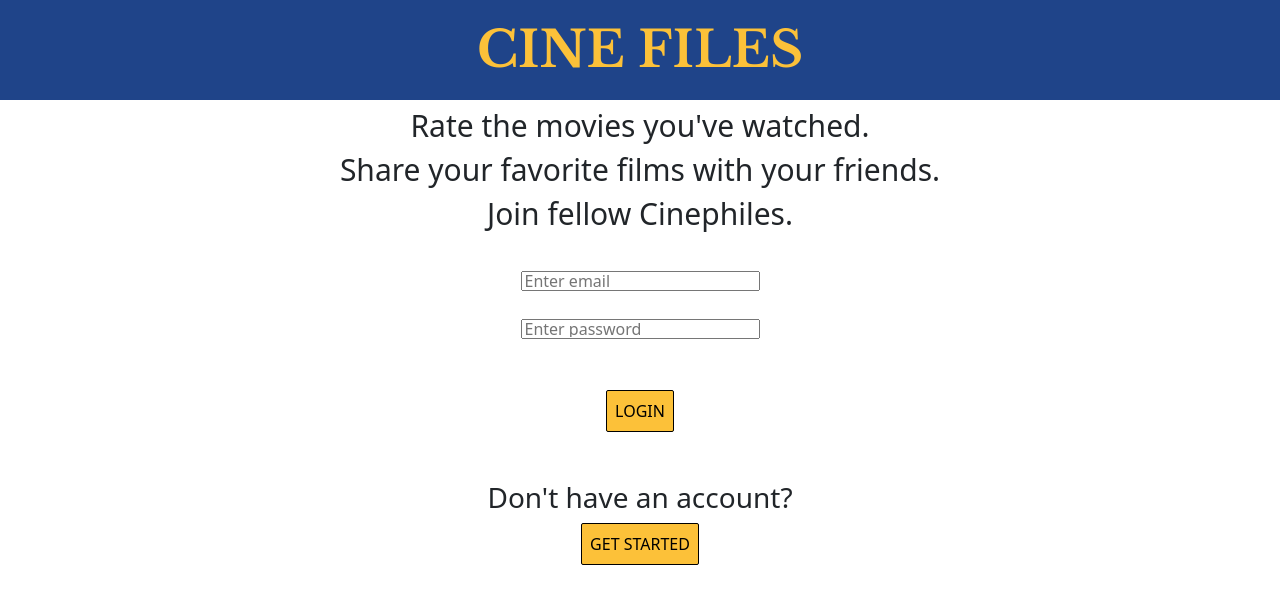
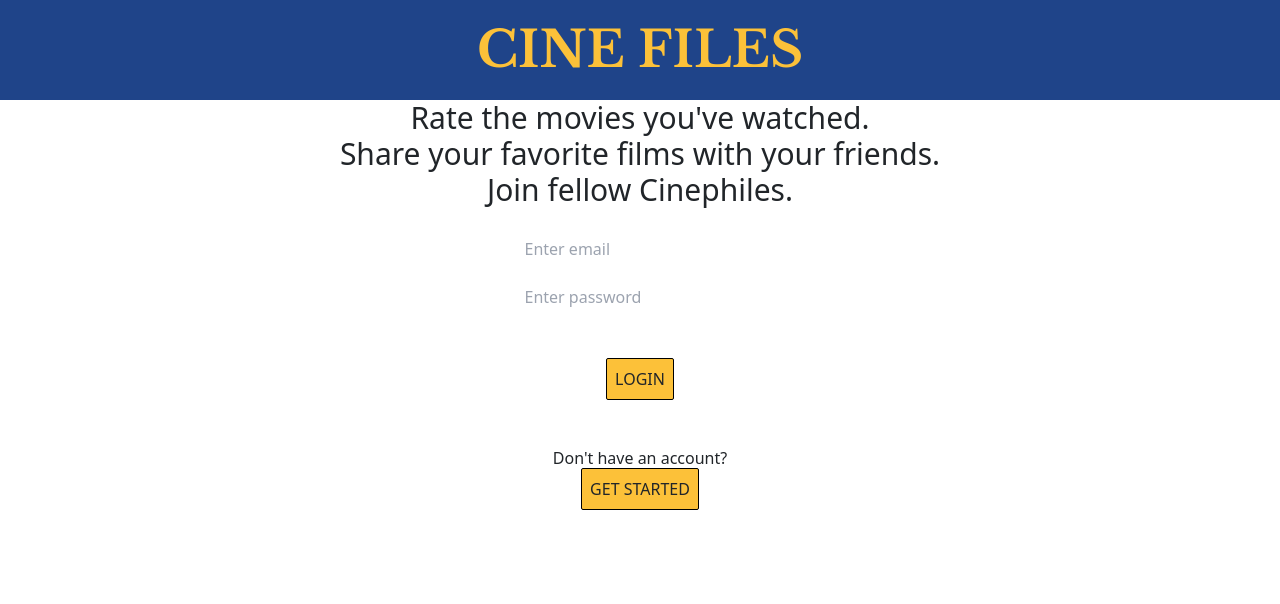
Before and after one commit to ShivaRam009/Movie-Website, an Angular app in the folder cinefiles-app/: page / in a window 1280 px wide. Shown: the top 604 px of the page. Built offline with nearby package versions, Linux system fonts and the light colour scheme; a web font is replaced by a local one.

Commit message:
added tailwind

```diff
--- a/cinefiles-app/package.json
+++ b/cinefiles-app/package.json
@@ -28,12 +28,15 @@
     "@angular/cli": "~15.2.1",
     "@angular/compiler-cli": "^15.2.0",
     "@types/jasmine": "~4.3.0",
+    "autoprefixer": "^10.4.14",
     "jasmine-core": "~4.5.0",
     "karma": "~6.4.0",
     "karma-chrome-launcher": "~3.1.0",
     "karma-coverage": "~2.2.0",
     "karma-jasmine": "~5.1.0",
     "karma-jasmine-html-reporter": "~2.0.0",
+    "postcss": "^8.4.21",
+    "tailwindcss": "^3.2.7",
     "typescript": "~4.9.4"
   }
 }
--- a/cinefiles-app/src/app/app-routing.module.ts
+++ b/cinefiles-app/src/app/app-routing.module.ts
@@ -1,10 +1,9 @@
-import { FeedComponent } from './home/feed/feed.component';
 import { LandingComponent } from './landing/landing.component';
 import { HomeComponent } from './home/home.component';
 import { NgModule, Component } from '@angular/core';
 import { RouterModule, Routes } from '@angular/router';
 import { RegistrationPageComponent } from './registration-page/registration-page.component';
-
+import { FeedComponent } from './home/feed/feed.component';
 
 const routes: Routes = [
   {
@@ -13,7 +12,7 @@ const routes: Routes = [
     children:[
       {
         component:FeedComponent,
-        path:'feed'
+        path: 'feed'
       }
     ]
   },
--- a/cinefiles-app/src/app/home/feed/feed.component.html
+++ b/cinefiles-app/src/app/home/feed/feed.component.html
@@ -1,9 +1,9 @@
 
 <a id="heading-pm">POPULAR MOVIES</a>
-<div id="popular-movies" *ngFor="let movie of this.popularMovies">
-    <img src={{movie.poster}} alt="">
+<div id="popular-movies"*ngFor="let movie of this.popularMovies">
+    <img src={{movie.poster}} alt="" class="hover:border-4 border-[#1f4489] hover:opacity-90">
     <div>
-        <p class="title">{{movie.name}}</p>
+        <p class="title overflow-hidden">{{movie.name}}</p>
         <!-- <div class="tooltip">{{movie.name}}</div> -->
     </div>
 </div>
--- a/cinefiles-app/src/app/home/home.component.ts
+++ b/cinefiles-app/src/app/home/home.component.ts
@@ -41,7 +41,6 @@ export class HomeComponent {
 
   logout(){
     localStorage.clear()
-    console.log("basjao")
     this.router.navigate(['/'])
   }
 
--- a/cinefiles-app/src/app/landing/landing.component.ts
+++ b/cinefiles-app/src/app/landing/landing.component.ts
@@ -14,7 +14,6 @@ export class LandingComponent {
   constructor(private http:HttpClient,private router:Router){
 
   }
-
   temp:any
   loginForm=new FormGroup({
     email:new FormControl(),
@@ -32,7 +31,6 @@ export class LandingComponent {
       localStorage.setItem('userToken',this.temp.token)
       if(this.temp.token!=undefined){
         this.router.navigate(['/home']);
-
       }
     }))
   }
--- a/cinefiles-app/src/styles.css
+++ b/cinefiles-app/src/styles.css
@@ -1,4 +1,7 @@
 /* You can add global styles to this file, and also import other style files */
+@tailwind base;
+@tailwind components;
+@tailwind utilities;
 body{
     margin:0;
 }
--- /dev/null
+++ b/cinefiles-app/tailwind.config.js
@@ -0,0 +1,14 @@
+/** @type {import('tailwindcss').Config} */
+module.exports = {
+  content: [
+    "./src/**/*.{html,ts}",
+  ],
+  theme: {
+    extend: {
+      colors:{
+        'blockbuster-blue':'#1f4489',
+      },
+    },
+  },
+  plugins: [],
+}
```
Also changed, not shown: cinefiles-app/src/app/home/feed/feed.component.ts (line endings or trailing spaces), cinefiles-app/src/app/home/home.component.css (line endings or trailing spaces), cinefiles-app/src/app/home/home.component.html (line endings or trailing spaces), 1 other file (tests, documents, lock files or other folders).
